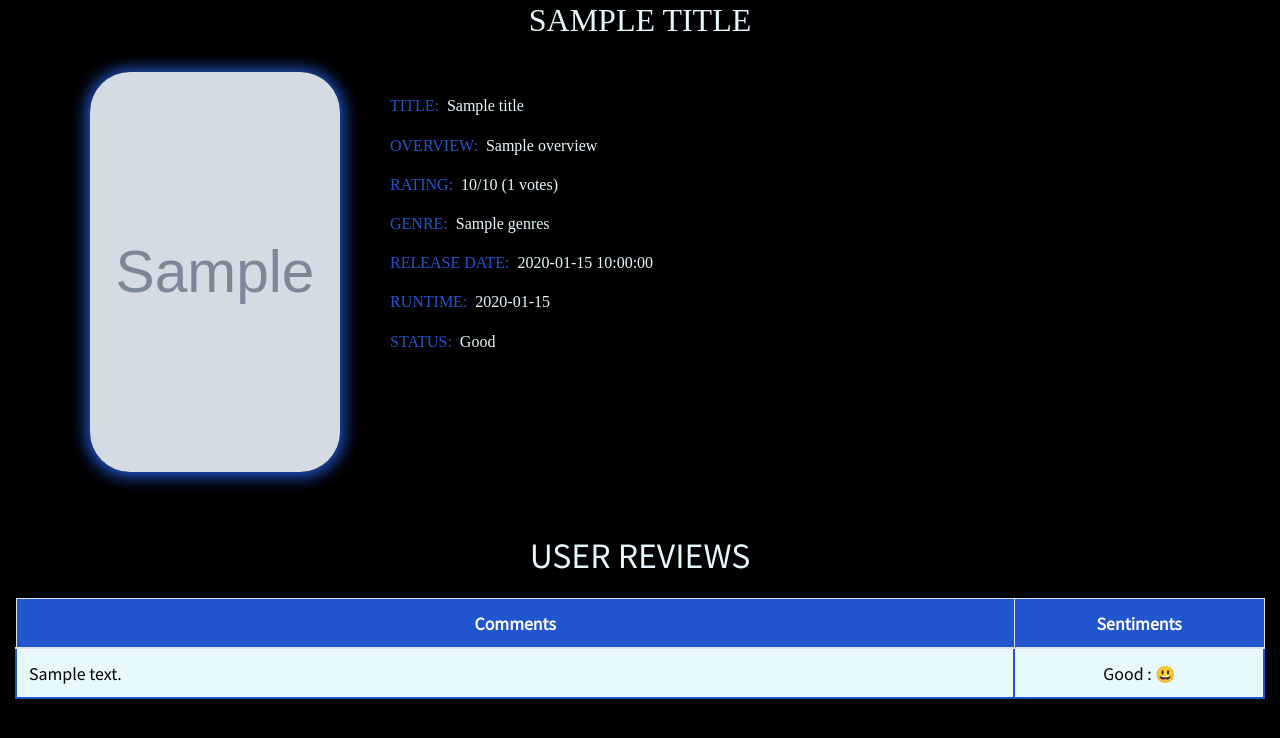
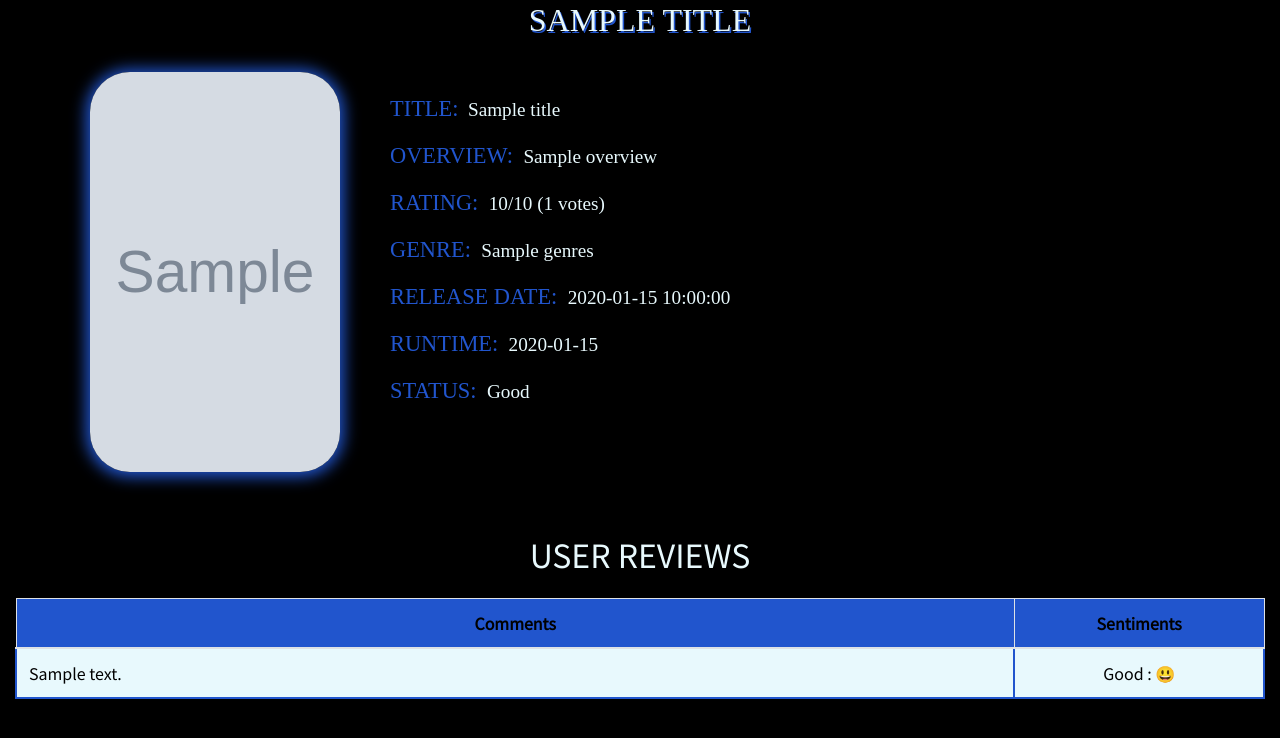
Before and after one commit to Ayushi-Kosta/Microsoft_Engage_Project, a Flask app: template templates/recommend.html in a window 1280 px wide. Shown: the top 738 px of the page. Run offline with Flask 2, Linux system fonts and the light colour scheme; the template is opened without the code that fills it: most values are stand-ins (such as "Sample title", 1, 10 or a date in 2020); grey boxes marked "Sample" are stand-in pictures; parts of the project's set-up code (start-up, migrations or seed data) failed here and were passed over; some libraries are stand-ins or nearby versions.

Commit message:
css changed

```diff
--- a/static/style.css
+++ b/static/style.css
@@ -43,11 +43,13 @@
 }
 
 .he{
-	font-family: 'Netflix Sans', 'Helvetica Neue', Helvetica, Arial, sans-serif;
+	/* font-family: 'Netflix Sans', 'Helvetica Neue', Helvetica, Arial, sans-serif; */
+	font-family: TIMES NEW ROMAN;
 	color: #2155CD;
 	font-weight: bold;
 	margin-top: 30px;
-	/* text-shadow: #ffffff 0px 0px 13px; */
+	text-shadow: 1px 1px #E8F9FD;
+	font-size: 3.5rem;
 }
 .github-corner:hover .octo-arm {
   	animation: octocat-wave 560ms ease-in-out;
@@ -77,6 +79,7 @@
 #name {
 	color: white;
 	padding: 1px;
+	text-shadow: 1.5px 1.5px #2155cd;
 }
 
 h6 {
@@ -237,6 +240,8 @@ h6 {
 
 .card-btn {
 	border-radius: 20px;
+	background-color: #2155CD;
+	color: #ffffff;
 }
 
 .imghvr {
@@ -253,3 +258,72 @@ h6 {
 	display: none;
 	color: white;
 }
+
+.search-box{
+	margin-top: 30px;
+	text-align: center;
+	color: white;
+}
+#name{
+	font-family: TIMES NEW ROMAN;
+	color:#E8F9FD;
+}
+#details{
+	font-family: TIMES NEW ROMAN;
+	color:#2155CD;
+}
+.d{
+	color: #E8F9FD;
+	font-size: 1.2rem;
+}
+#title, #overview, #vote_average, #genres, #date, #runtime, #status{
+	font-size: 1.4rem;
+}
+.modal-header{
+	background-color: #2155CD;
+	color: white;
+}
+.modal-body{
+	background-color:#E8F9FD;
+}
+.modal-footer{
+	 background-color: #2155CD;
+}
+.topcast{
+	color: #2155CD;
+}
+.topcast_d{
+	color: #E8F9FD;
+}
+.imghvr{
+	box-shadow: 0px 0px 40px #2155CD;
+}
+.card-body{
+	background-color: #E8F9FD
+}
+.card-title{
+	color:#2155CD;
+}
+.character{
+	color:#7F8487;
+	font-size: 20px;
+}
+.table tr{
+	background-color:#2155CD;
+	color: #ffffff"
+}
+.review{
+	color: #000000;
+	margin: 0 auto;
+	margin-top:25px;
+}
+.rec{
+	color:#2155CD;
+}
+.re_d{
+	color:#E8F9FD;
+}
+.card{
+	width: 15rem;
+	box-shadow: 0px 0px 40px #2155CD;
+}
--- a/templates/home.html
+++ b/templates/home.html
@@ -28,8 +28,8 @@
 
 	<div class="ml-container" style="display: block;">
 
-    <center><h1 class="he" style="color:#2155CD"> Movie Recommendation System</h1></center>
-    <div class="form-group shadow-textarea" style="margin-top: 30px;text-align: center;color: white;">
+    <center><h1 class="he"> Movie Recommendation System</h1></center>
+    <div class="search-box form-group shadow-textarea">
         <input type="text" name="movie" class="movie form-control" id="autoComplete" autocomplete="off" placeholder="Enter the Movie Name" style="background-color: #ffffff;border-color:#ffffff;width: 60%;color: #2155CD" required="required" />
         <br>
     </div>
--- a/templates/recommend.html
+++ b/templates/recommend.html
@@ -23,7 +23,7 @@
 <body id="content">
 	<div class="results">
 	    <center>
-	      <h2 style="font-family: TIMES NEW ROMAN; color:#E8F9FD;" id="name" class="text-uppercase">{{title}}</h2>
+	      <h2 id="name" class="text-uppercase">{{title}}</h2>
 	    </center>
 	</div>
 	<br>
@@ -36,15 +36,15 @@
       <div class="poster-sm text-center">
         <img class="poster" style="border-radius: 40px;margin-bottom: 5%;" height="400" width="250" src={{poster}}>
       </div>
-      <div style="font-family: TIMES NEW ROMAN; color:#2155CD;"id="details">
+      <div id="details">
         <br/>
-        <h6 id="title">TITLE:<span style="color:#E8F9FD;"> &nbsp;{{title}}</span></h6>
-        <h6 id="overview" style="max-width: 85%">OVERVIEW: <span style="color:#E8F9FD;"> &nbsp;{{overview}}</span></h6>
-        <h6 id="vote_average">RATING: <span style="color:#E8F9FD;">&nbsp;{{vote_average}}/10 ({{vote_count}} votes)</span></h6>
-        <h6 id="genres">GENRE: <span style="color:#E8F9FD;">&nbsp;{{genres}}</span></h6>
-        <h6 id="date">RELEASE DATE: <span style="color:#E8F9FD;">&nbsp;{{release_date}}</span></h6>
-        <h6 id="runtime">RUNTIME: <span style="color:#E8F9FD;">&nbsp;{{runtime}}</span></h6>
-        <h6 id="status">STATUS: <span style="color:#E8F9FD;">&nbsp;{{status}}</span></h6>
+        <h6 id="title">TITLE:<span class="d"> &nbsp;{{title}}</span></h6>
+        <h6 id="overview" style="max-width: 85%">OVERVIEW: <span class="d"> &nbsp;{{overview}}</span></h6>
+        <h6 id="vote_average">RATING: <span class="d">&nbsp;{{vote_average}}/10 ({{vote_count}} votes)</span></h6>
+        <h6 id="genres">GENRE: <span class="d">&nbsp;{{genres}}</span></h6>
+        <h6 id="date">RELEASE DATE: <span class="d">&nbsp;{{release_date}}</span></h6>
+        <h6 id="runtime">RUNTIME: <span class="d">&nbsp;{{runtime}}</span></h6>
+        <h6 id="status">STATUS: <span class="d">&nbsp;{{status}}</span></h6>
       </div>
     </div>
 </div>
@@ -54,14 +54,14 @@
   <div class="modal fade" id="{{details[0]}}" tabindex="-1" role="dialog" aria-labelledby="exampleModalLabel3" aria-hidden="true">
     <div class="modal-dialog modal-lg" role="document">
       <div class="modal-content">
-        <div class="modal-header" style="background-color: #2155CD;color: white;">
+        <div class="modal-header">
           <h5 class="modal-title" id="exampleModalLabel3">{{name}}</h5>
           <button type="button" class="close" data-dismiss="modal" aria-label="Close">
             <span aria-hidden="true" style="color: white">&times;</span>
           </button>
         </div>
 
-        <div style="background-color:#E8F9FD" class="modal-body">
+        <div class="modal-body">
           <img class="profile-pic" src="{{details[1]}}" alt="{{name}} - profile" style="width: 250px;height:400px;border-radius: 10px;" />
           <div style="margin-left: 20px">
             <p><strong>Birthday:</strong> {{details[2]}} </p>
@@ -72,7 +72,7 @@
             </p>
           </div>
         </div>
-        <div style="background-color: #2155CD" class="modal-footer">
+        <div class="modal-footer">
           <button type="button" class="btn btn-secondary" data-dismiss="modal">Close</button>
         </div>
       </div>
@@ -83,23 +83,23 @@
   {% if casts|length > 1 %}
   <div class="movie" style="color: #E8E8E8;">
     	<center>
-		<h3 style="color: #2155CD">TOP CAST</h3>
-		<h5 style="color: #E8F9FD">(Click on the cast to know more)</h5>
+		<h3 class="topcast">TOP CAST</h3>
+		<h5 class="topcast_d">(Click on the cast to know more)</h5>
 	</center>
   </div>
 
   <div class="movie-content">
         {% for name, details in casts.items() if not casts.hidden %}
           <div class="castcard card" style="width: 15rem;" title="Click to know more about {{name}}" data-toggle="modal" data-target="#{{details[0]}}">
-            <div style="box-shadow: 0px 0px 40px #2155CD;" class="imghvr">
+            <div class="imghvr">
               <img class="card-img-top cast-img" id="{{details[0]}}" height="360" width="240" alt="{{name}} - profile" src="{{details[2]}}">
               <figcaption class="fig">
-                <button style="background-color: #2155CD; color: #ffffff" class="card-btn btn"> Know More </button>
+                <button class="card-btn btn"> Know More </button>
               </figcaption>
             </div>
-            <div style="background-color: #E8F9FD" class="card-body">
-              <h5 style="color:#2155CD;" class="card-title">{{name|title}}</h5>
-              <h5 class="card-title"><span style="color:#7F8487; font-size: 20px;">Character: {{details[1]|title}}</span></h5>
+            <div class="card-body">
+              <h5 class="card-title">{{name|title}}</h5>
+              <h5 class="card-title"><span class="character">Character: {{details[1]|title}}</span></h5>
             </div>
           </div>
       {% endfor %}
@@ -109,10 +109,10 @@
   <center>
     {% if reviews %}
     <h2 style="color:#E8F9FD"><br>USER REVIEWS</h2>
-     <div class="col-md-12" style="color: #000000; margin: 0 auto; margin-top:25px;">
+     <div class="review col-md-12">
         <table class="table table-bordered" bordercolor="white">
             <thead>
-                <tr style="background-color:#2155CD; color: #ffffff">
+                <tr>
                     <th class="text-center" scope="col" style="width: 80%">Comments</th>
                     <th class="text-center" scope="col">Sentiments</th>
                 </tr>
@@ -147,19 +147,19 @@
 
 
       <div class="movie" style="color: #E8E8E8;">
-      <center><h3 style="color:#2155CD"><br>RECOMMENDED MOVIES FOR YOU</h3><h5  style="color:#E8F9FD">(Click on any movie to get recommendations)</h5></center>
+      <center><h3 class="rec"><br>RECOMMENDED MOVIES FOR YOU</h3><h5 class="rec_d">(Click on any movie to get recommendations)</h5></center>
     </div>
 
     <div class="movie-content">
       {% for poster, title in movie_cards.items() if not movie_cards.hidden %}
-        <div class="card" style="width: 15rem; box-shadow: 0px 0px 40px #2155CD;" title="{{title}}" onclick="recommendcard(this)">
+        <div class="card" title="{{title}}" onclick="recommendcard(this)">
           <div class="imghvr">
             <img class="card-img-top" height="360" width="240" alt="{{title}} - poster" src={{poster}}>
             <figcaption class="fig">
-              <button style="background-color: #2155CD; color: #ffffff" class="card-btn btn"> Click Me </button>
+              <button class="card-btn btn"> Click Me </button>
             </figcaption>
            </div>
-          <div style="background-color: #E8F9FD" class="card-body">
+          <div class="card-body">
             <h5 class="card-title">{{title|capitalize}}</h5>
           </div>
         </div>
```
